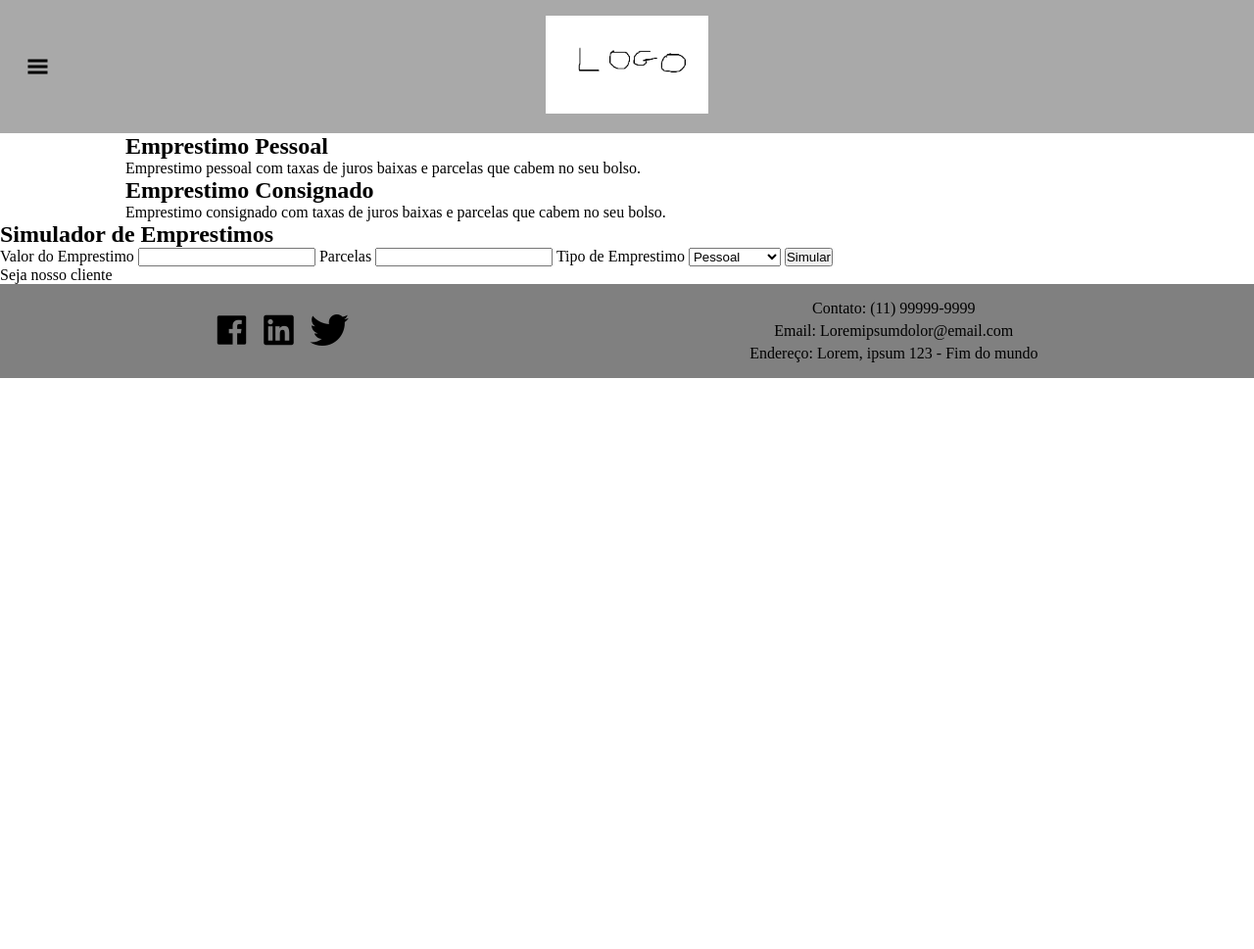
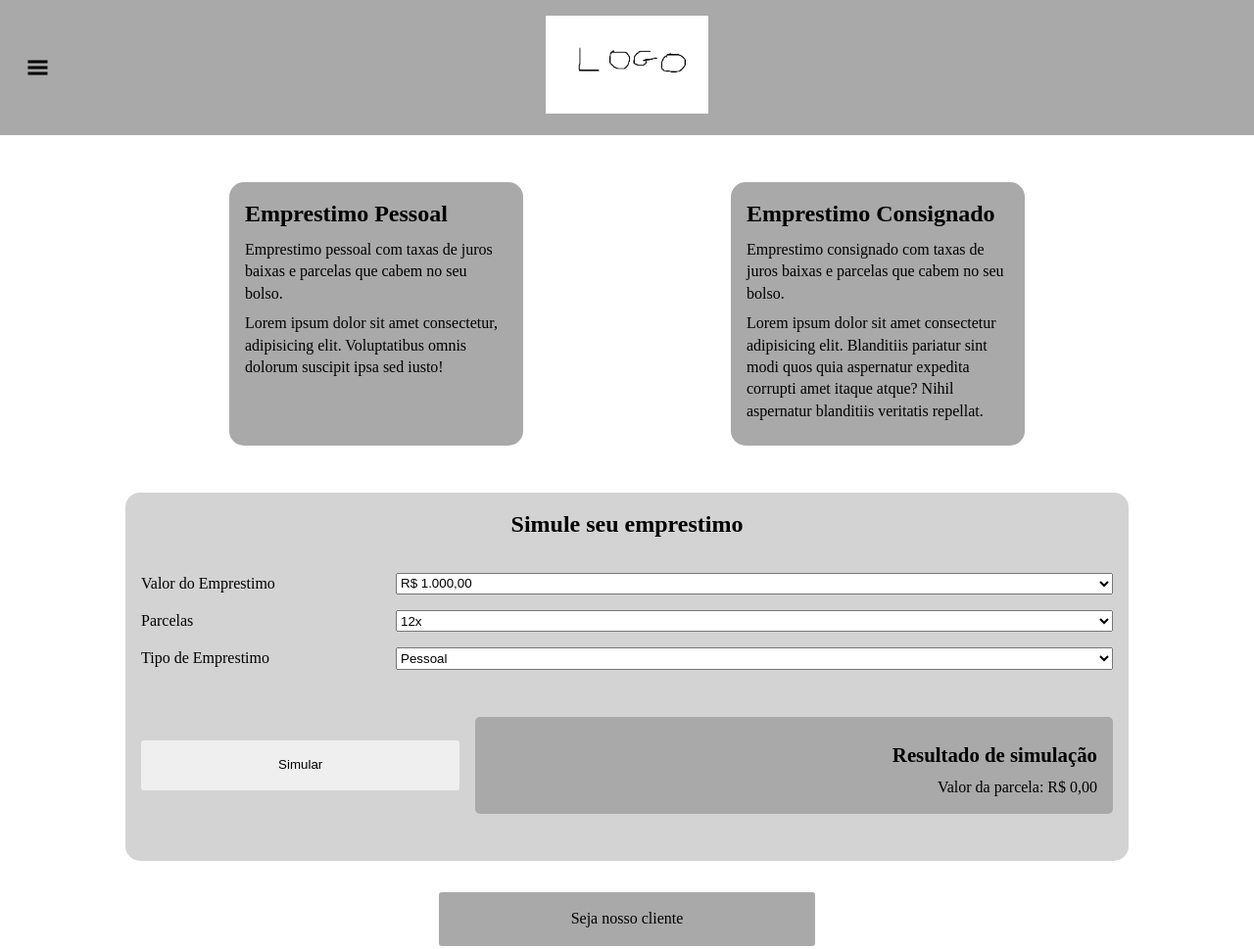
Before and after one commit to FerrMath/emprestimos, a plain HTML site: page emprestimos.html in a window 1280 px wide. Shown: the top 969 px of the page at 98% size. Before the commit the page ends 800 px from the top, so only its background shows below. Drawn offline with nearby package versions, Linux system fonts and the light colour scheme.

Commit message:
finish emprestimos general styles

```diff
--- a/emprestimos.html
+++ b/emprestimos.html
@@ -36,34 +36,67 @@
         </a>
     </header>
 
+    <div class="hero w80">
         <section class="emprestimos_container">
             <div class="card_emprestimo pessoal">
                 <h2>Emprestimo Pessoal</h2>
                 <p>Emprestimo pessoal com taxas de juros baixas e parcelas que cabem no seu bolso.</p>
+                <p>Lorem ipsum dolor sit amet consectetur, adipisicing elit. Voluptatibus omnis dolorum suscipit ipsa
+                    sed iusto!</p>
             </div>
             <div class="card_emprestimo consignado">
                 <h2>Emprestimo Consignado</h2>
                 <p>Emprestimo consignado com taxas de juros baixas e parcelas que cabem no seu bolso.</p>
+                <p>Lorem ipsum dolor sit amet consectetur adipisicing elit. Blanditiis pariatur sint modi quos quia
+                    aspernatur expedita corrupti amet itaque atque? Nihil aspernatur blanditiis veritatis repellat.</p>
             </div>
         </section>
 
         <section class="simulador">
-        <h2>Simulador de Emprestimos</h2>
-        <form action="">
+            <h2>Simule seu emprestimo</h2>
+            <form id="form_emprestimo">
+                <div class="form_group">
+                    <div>
                         <label for="valor">Valor do Emprestimo</label>
-            <input type="number" name="valor" id="valor" required>
+                        <select type="number" name="valor" id="valor" required>
+                            <option value=1000>R$ 1.000,00</option>
+                            <option value=5000>R$ 5.000,00</option>
+                            <option value=10000>R$ 10.000,00</option>
+                            <option value=20000>R$ 20.000,00</option>
+                            <option value=50000>R$ 50.000,00</option>
+                        </select>
+                    </div>
+                    <div>
                         <label for="parcelas">Parcelas</label>
-            <input type="number" name="parcelas" id="parcelas" required>
+                        <select type="number" name="parcelas" id="parcelas" required>
+                            <option value=12>12x</option>
+                            <option value=24>24x</option>
+                            <option value=36>36x</option>
+                            <option value=48>48x</option>
+                            <option value=60>60x</option>
+                        </select>
+                    </div>
+                    <div>
                         <label for="tipo">Tipo de Emprestimo</label>
                         <select name="tipo" id="tipo">
                             <option value="pessoal">Pessoal</option>
                             <option value="consignado">Consignado</option>
                         </select>
-            <button type="submit" class="btn">Simular</button>
+                    </div>
+                </div>
+                <div class="ctrl_simulador">
+                    <button class="btn simulate_btn">Simular</button>
+                    <div class="resultado_simulation">
+                        <h3>Resultado de simulação</h3>
+                        <p>Valor da parcela: R$ <span id="valor_parcela">0,00</span></p>
+                    </div>
+                </div>
             </form>
+        </section>
+    </div>
+    <div class="bcm_client_box">
         <a href="#" class="btn become_client">Seja nosso cliente</a>
-    </section>
-
+    </div>
     <!-- footer -->
     <footer id="main_footer">
         <div class="social_midias">
--- a/styles.css
+++ b/styles.css
@@ -4,6 +4,10 @@
 	box-sizing: border-box;
 	list-style: none;
 	text-decoration: none;
+	line-height: 1.4;
+	/* create variable */
+	--primary-color: darkgrey;
+	--secondary-color: lightgrey;
 }
 
 a {
@@ -14,6 +18,13 @@ img {
 	width: 100%;
 	height: 100%;
 	object-fit: fill;
+}
+
+.btn {
+	padding: 1rem 2rem;
+	border: none;
+	border-radius: 3px;
+	cursor: pointer;
 }
 
 #header {
@@ -137,6 +148,7 @@ img {
 	display: flex;
 	justify-content: space-around;
 	align-items: center;
+	margin-block-start: 2rem;
 }
 
 .social_midias {
@@ -151,7 +163,107 @@ img {
 	gap: .3rem;
 }
 
-.emprestimos_container {
-	width: 80%;
+.hero {
 	margin: 0 auto;
 }
+
+.hero.w80{
+	width: 80%;
+}
+
+.emprestimos_container {
+	margin-block: 3rem;
+	display: flex;
+	flex-wrap: wrap;
+	row-gap: 2rem;
+	justify-content: space-around;
+}
+
+.card_emprestimo {
+	padding: 1rem;
+	border-radius: 15px;
+	max-width: 300px;
+	background-color: var(--primary-color);
+}
+
+.card_emprestimo p {
+	margin-block: .5rem;
+}
+
+.simulador {
+	padding: 1rem;
+	border-radius: 15px;
+	background-color: var(--secondary-color);
+	margin-block-end: 2rem;
+}
+
+.simulador h2 {
+	margin-block-end: 2rem;
+	text-align: center;
+}
+
+#form_emprestimo {
+	display: flex;
+	flex-direction: column;
+	align-items: center;
+	gap: 1rem;
+}
+
+#form_emprestimo div{
+	width: 100%;
+}
+
+.form_group {
+	display: flex;
+	flex-direction: column;
+	gap: 1rem;
+}
+
+.form_group>div {
+	display: grid;
+	grid-template-columns: 1fr 3fr;
+	gap: 1rem;
+}
+
+.ctrl_simulador {
+	margin-block: 2rem;
+	display: grid;
+	grid-template-columns: 1fr 2fr;
+	gap: 1rem;
+}
+
+.simulate_btn {
+	padding: 1rem 2rem;
+	cursor: pointer;
+	align-self: center;
+	text-align: center;
+}
+
+.resultado_simulation {
+	background-color: var(--primary-color);
+	display: flex;
+	padding: 1rem;
+	border-radius: 5px;
+	flex-direction: column;
+	align-items: end;
+}
+
+.resultado_simulation h3 {
+	margin-block: .5rem;
+	font-size: 1.3rem;
+}
+
+.bcm_client_box {
+	display: flex;
+	align-items: center;
+
+}
+
+.become_client {
+	background-color: var(--primary-color);
+	padding: 1rem;
+	border-radius: 3px;
+	width: 30%;
+	text-align: center;
+	margin: 0 auto;
+}
```
Also changed, not shown: Wireframes/emprestimos.png. Lines whose indentation alone changed are shown as unchanged.
